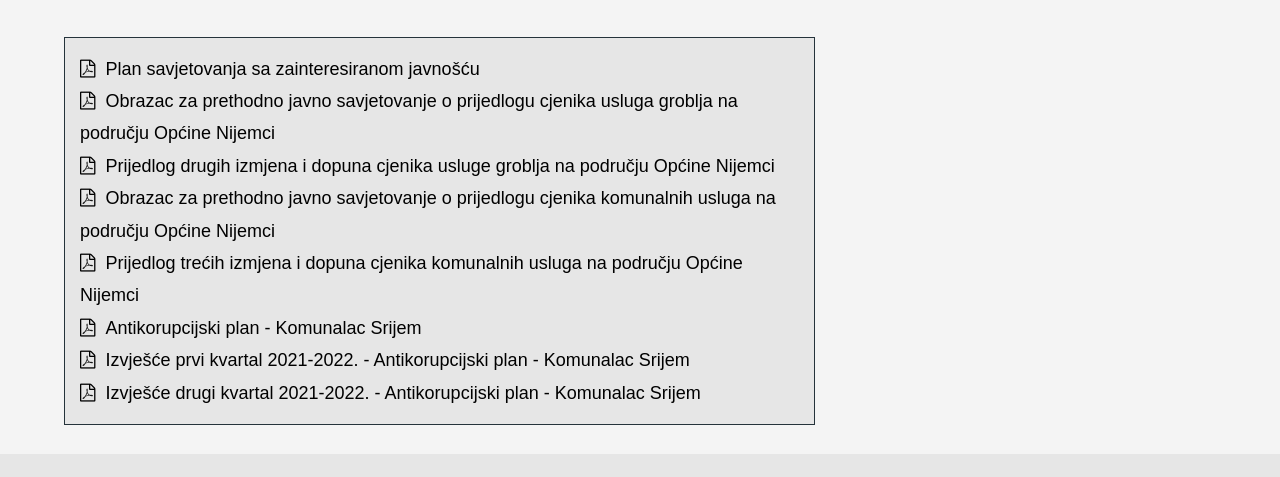
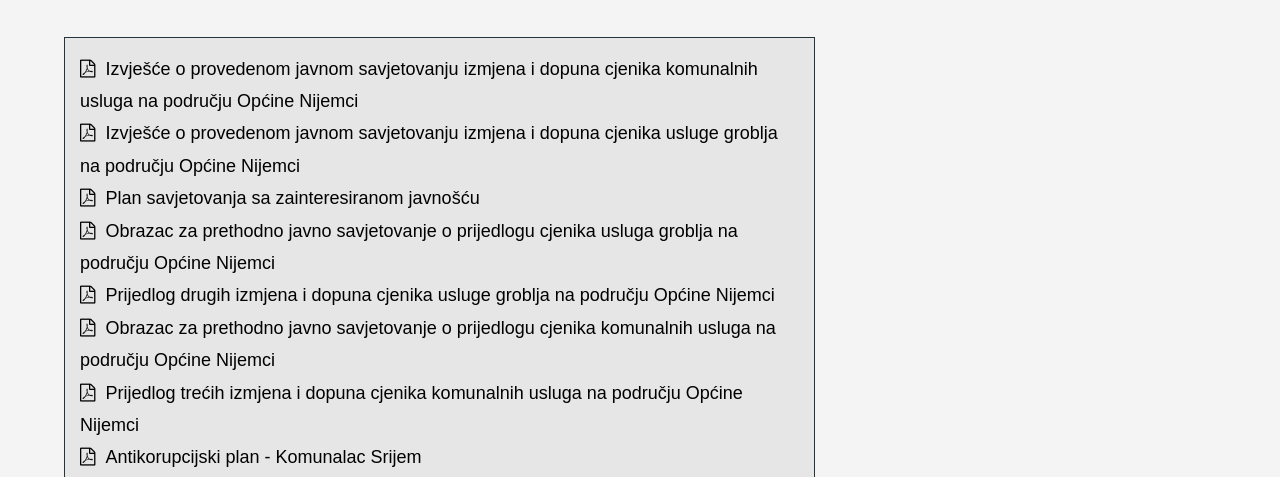
Before and after one commit to kSibalic/komunalac--web, a plain HTML site: page docs/ostalo.html in a window 1280 px wide. Shown: the part 293-770 px from the top of the page. Drawn offline with Linux system fonts and the light colour scheme; a script that the page names is missing.

Commit message:
Add new docs

```diff
--- a/docs/ostalo.html
+++ b/docs/ostalo.html
@@ -89,6 +89,12 @@
 
             <div class="footeri" style="border: #25333b 1px solid">
               <li style="margin: 15px;">
+                <a class="link1" href="/dokumenti/OSTALO/JS%20-%20Izvjesce%20o%20provedenom%20javnom%20savjetovanju%20izmjena%20i%20dopuna%20cjenika%20komunalnih%20usluga%20na%20podrucju%20Opcine%20Nijemci.pdf" target="_blank">
+                  <i class="fa fa-file-pdf-o" aria-hidden="true"></i> &nbsp;Izvješće o provedenom javnom savjetovanju izmjena i dopuna cjenika komunalnih usluga na području Općine Nijemci</a> <br/>
+
+                <a class="link1" href="/dokumenti/OSTALO/JS%20-%20Izvjesce%20o%20provedenom%20javnom%20savjetovanju%20izmjena%20i%20dopuna%20cjenika%20usluge%20groblja%20na%20podrucju%20Opcine%20Nijemci.pdf" target="_blank">
+                  <i class="fa fa-file-pdf-o" aria-hidden="true"></i> &nbsp;Izvješće o provedenom javnom savjetovanju izmjena i dopuna cjenika usluge groblja na području Općine Nijemci</a> <br/>
+
                 <a class="link1" href="/dokumenti/OSTALO/JS%20-%20Plan%20savjetovanja%20sa%20zainteresiranom%20javnoscu.pdf" target="_blank">
                   <i class="fa fa-file-pdf-o" aria-hidden="true"></i> &nbsp;Plan savjetovanja sa zainteresiranom javnošću</a> <br/>
 
```
Also changed, not shown: 2 other files.
